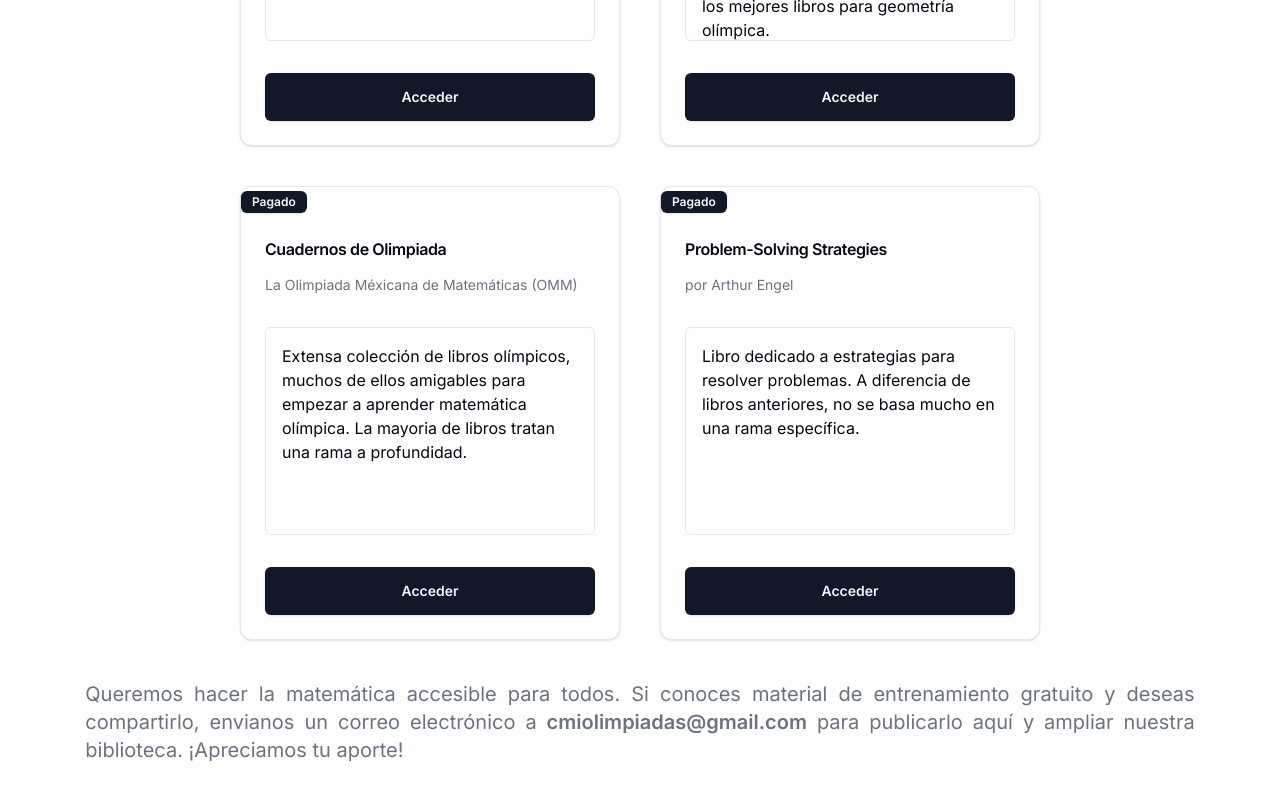
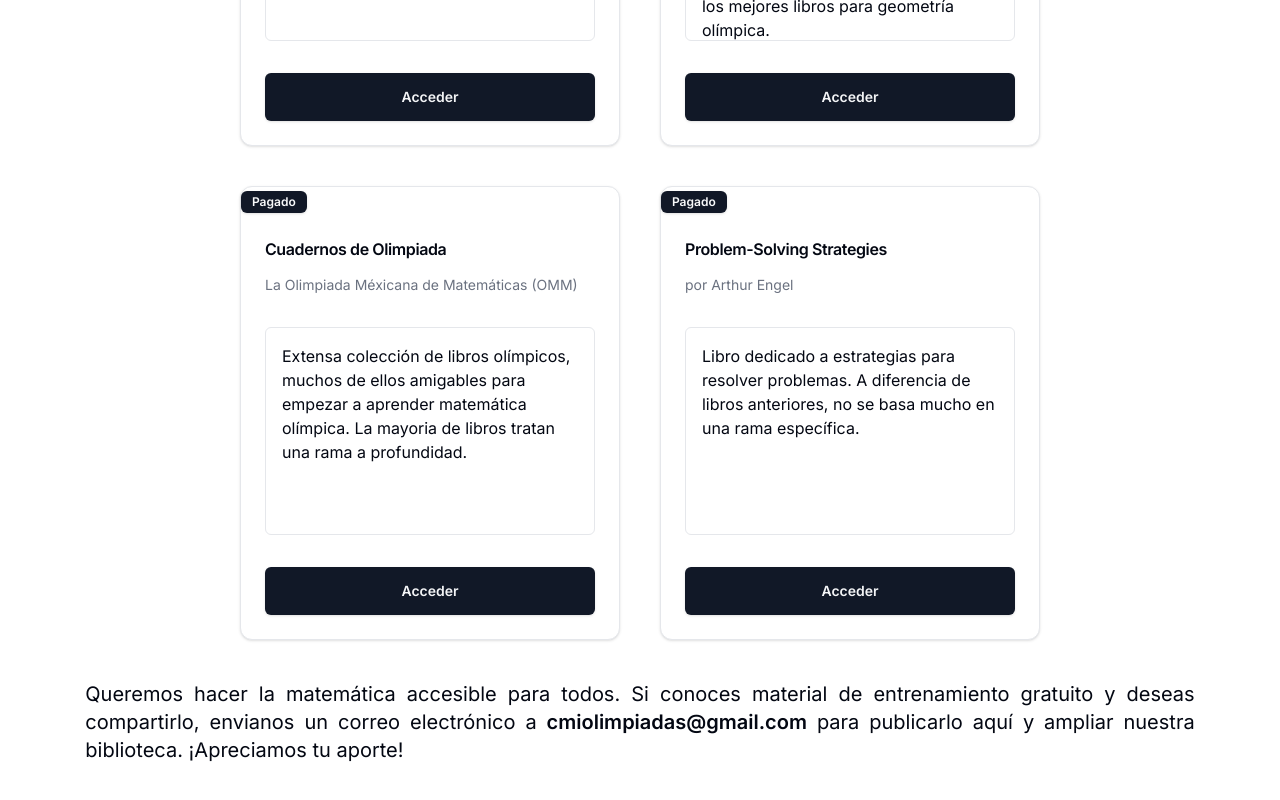
Before and after one commit to LeonardoZambranoL/cmi-ema-frontend, a Next.js app: page /resources in a window 1280 px wide. Shown: the part 2363-3163 px from the top of the page. Built offline with nearby package versions, Linux system fonts and the light colour scheme.

Commit message:
easier to read footer

```diff
--- a/src/app/resources/page.tsx
+++ b/src/app/resources/page.tsx
@@ -5,6 +5,7 @@ import { RessourceType } from "@/types";
 import MutedParagraph from "@/components/Paragraph/MutedParagraph";
 import MediumHeader from "@/components/Headers/MediumHeader";
 import MailTo from "@/components/Contact/MailTo";
+import StandardParagraph from "@/components/Paragraph/StandardParagraph";
 
 export default function Page() {
   const webResources = getWebRessources();
@@ -65,14 +66,14 @@ export default function Page() {
                 </div>
               </div>
               <div className="pt-5 w-full text-justify">
-                <MutedParagraph>
+                <StandardParagraph>
                   Queremos hacer la matemática accesible para todos. Si conoces
                   material de entrenamiento gratuito y deseas compartirlo,
                   envianos un correo electrónico a&nbsp;
                   <MailTo subject={mailtoSubject} body={mailtoBody} />
                   &nbsp;para publicarlo aquí y ampliar nuestra biblioteca.
                   ¡Apreciamos tu aporte!
-                </MutedParagraph>
+                </StandardParagraph>
               </div>
             </div>
           </div>
```
